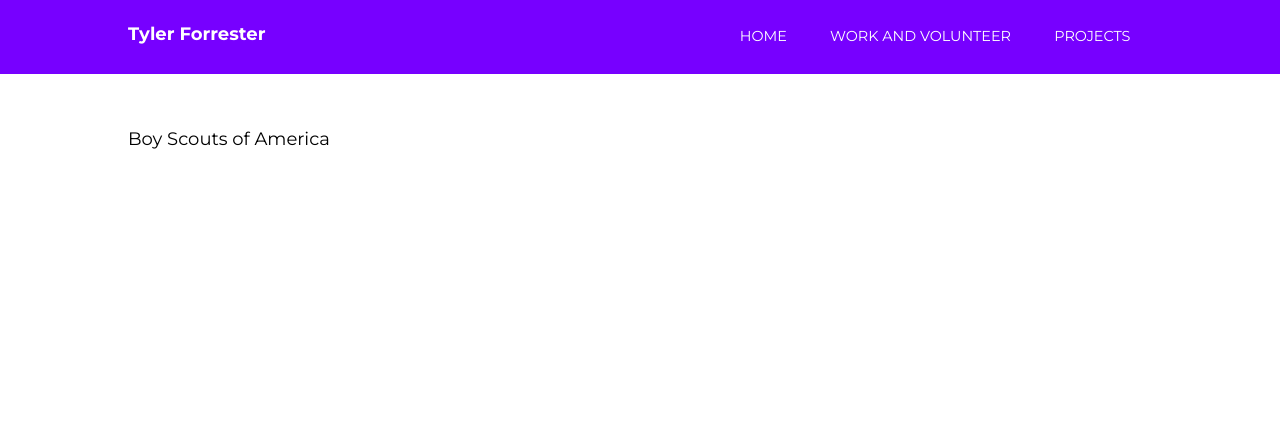
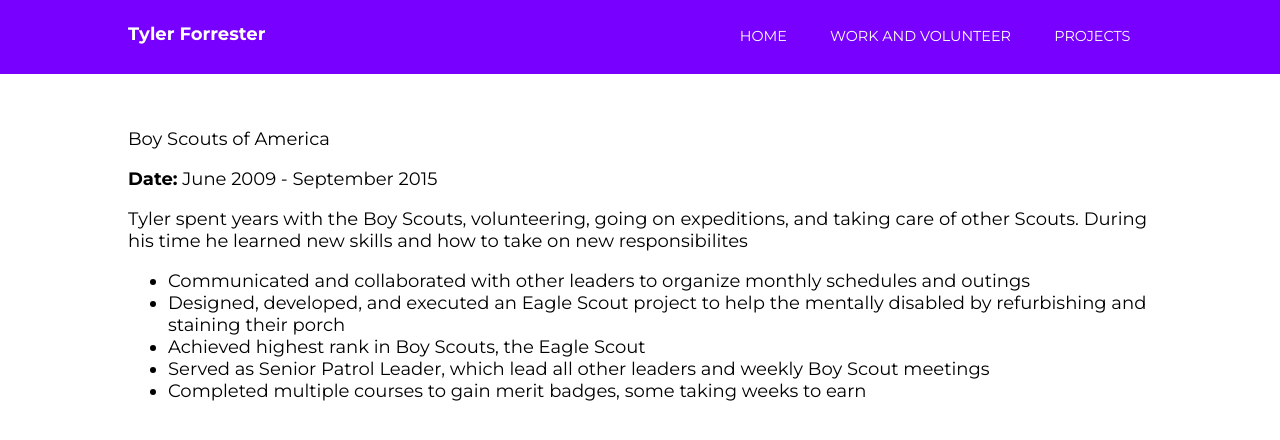
Before and after one commit to Tyler99c/Website, an Angular app: page /work/scout in a window 1280 px wide. Shown: the top 440 px of the page. Built offline with nearby package versions, Linux system fonts and the light colour scheme.

Commit message:
Finished adding the basic Verbiage to Work

```diff
--- a/src/app/work/scout/scout.component.html
+++ b/src/app/work/scout/scout.component.html
@@ -1 +1,20 @@
 <p>Boy Scouts of America</p>
+<p><b>Date:</b> June 2009 - September 2015</p>
+<p>Tyler spent years with the Boy Scouts, volunteering, going on expeditions, and taking care of other Scouts. During his time he learned new skills and how to take on new responsibilites</p>
+<ul>
+    <li>
+        Communicated and collaborated with other leaders to organize monthly schedules and outings
+    </li>
+    <li>
+        Designed, developed, and executed an Eagle Scout project to help the mentally disabled by refurbishing and staining their porch
+    </li>
+    <li>
+        Achieved highest rank in Boy Scouts, the Eagle Scout
+    </li>
+    <li>
+        Served as Senior Patrol Leader, which lead all other leaders and weekly Boy Scout meetings
+    </li>
+    <li>
+        Completed multiple courses to gain merit badges, some taking weeks to earn
+    </li>
+</ul>
```
